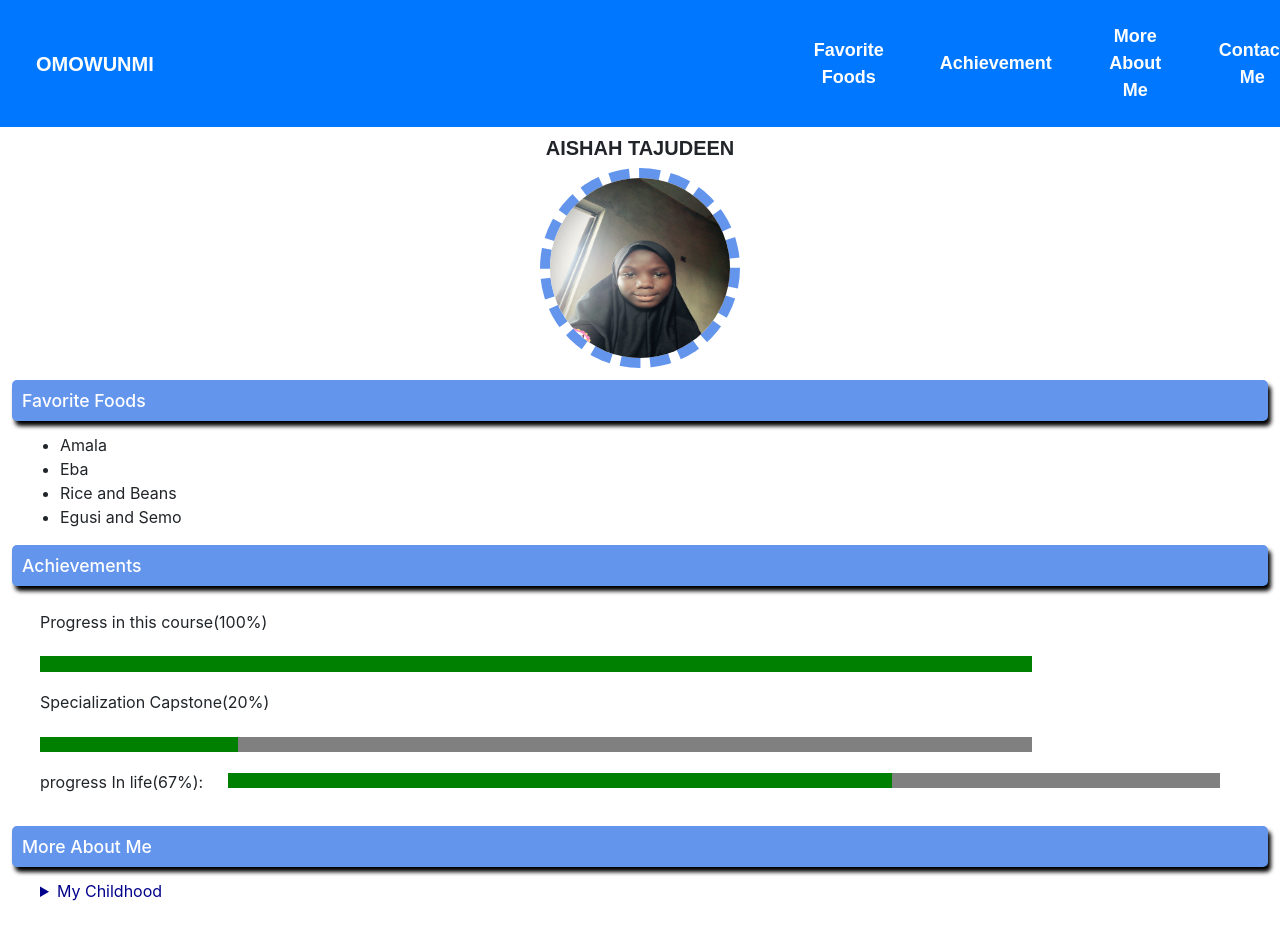
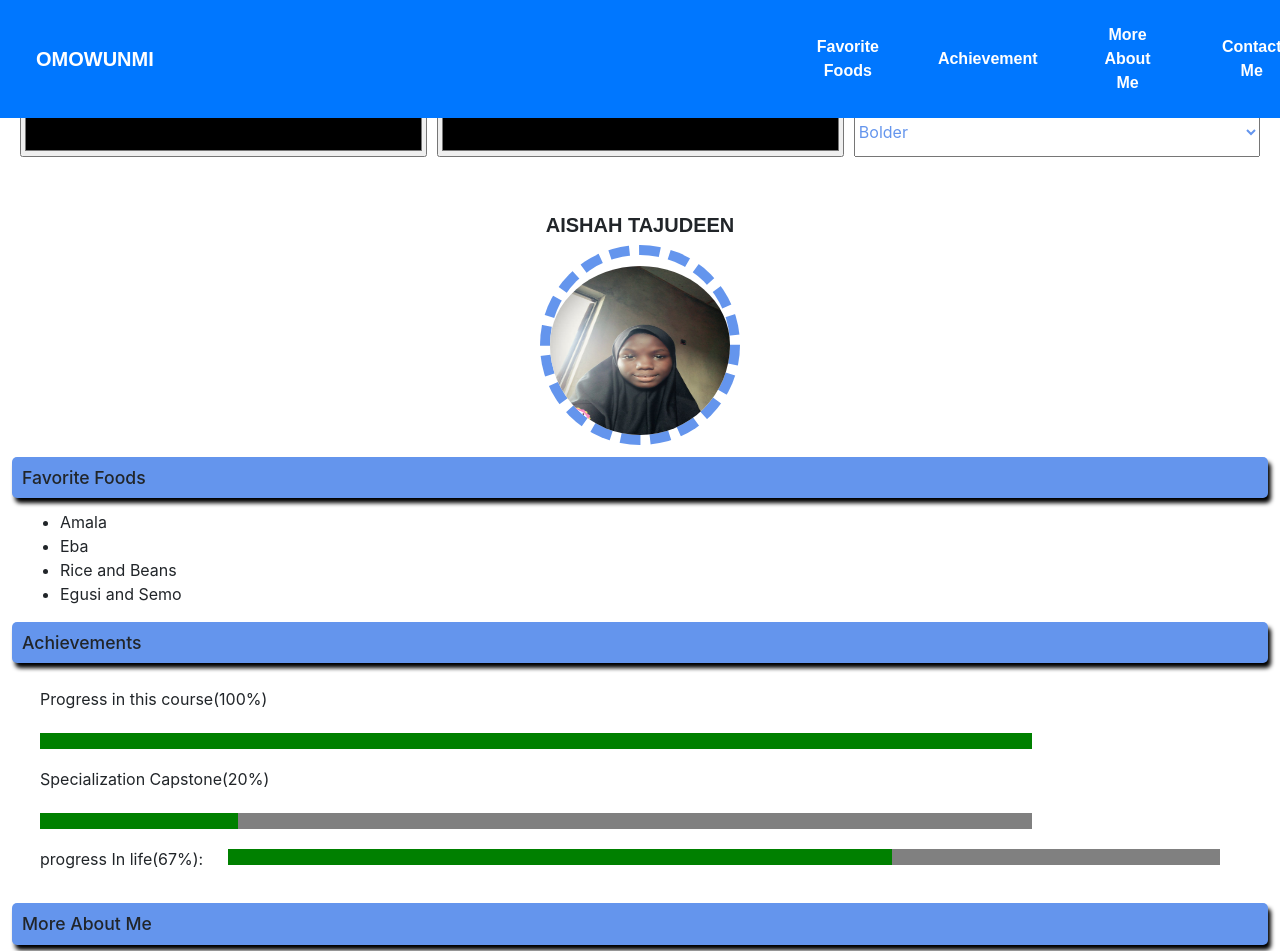
Before and after one commit to isiakaabd/client, a plain HTML site: page index.html in a window 1280 px wide. Shown: the top 951 px of the page. Before the commit the page ends 903 px from the top, so only its background shows below. Drawn offline with nearby package versions, Linux system fonts and the light colour scheme.

Commit message:
color pallete added

```diff
--- a/index.html
+++ b/index.html
@@ -12,7 +12,7 @@
     <title>My Profile</title>
 </head>
 
-<body>
+<body id="body">
     <style>
         * {
             box-sizing: border-box;
@@ -79,6 +79,11 @@
 
         progress[value] {
             color: coral;
+            background-color: yellow;
+        }
+
+        progress[min] {
+            background-color: wheat
         }
 
         progress {
@@ -126,7 +131,7 @@
             nav a {
                 text-decoration: none;
                 font-family: sans-serif;
-                font-size: 18px;
+                font-size: 16px;
                 padding: 18px 20px;
                 text-align: center;
                 color: #fff;
@@ -147,7 +152,7 @@
                 background: cornflowerblue;
                 padding: 10px;
                 border-radius: 5px;
-                color: #fff;
+                color: inherit;
                 box-shadow: 3px 5px 4px black;
             }
             marquee {
@@ -168,15 +173,20 @@
                 width: 200px;
                 display: flex;
                 margin: auto;
+                padding-top: 11px;
             }
             img:hover {
                 transition: all 2s ease-in-out;
                 transform: scale(1.1);
             }
+            .color {
+                position: relative;
+                top: 80px;
+            }
         }
     </style>
     <!-- <div id="main" style=" box-sizing:   border-box; display:  flex; align-items:center; justify-content: center; "> -->
-    <div id="container">
+    <div id="container" style="">
         <div>
 
 
@@ -184,7 +194,7 @@
 
             <nav class="navbar navbar-expand-md  navbar-dark fixed-top align-content-center  ">
                 <!-- Brand -->
-                <a class="navbar-brand" href="#">OMOWUNMI</a>
+                <a class="navbar-brand navbar-dark" href="#">OMOWUNMI</a>
 
                 <!-- Toggler/collapsibe Button -->
                 <button class="navbar-toggler bg-dark" type="button" data-toggle="collapse" data-target="#collapsibleNavbar">
@@ -194,24 +204,38 @@
                 <!-- Navbar links -->
                 <div class="collapse navbar-collapse " id="collapsibleNavbar">
                     <ul class="navbar-nav align-items-center" id="changeWidth">
-                        <a class="nav-link " href="#favorite food">Favorite Foods</a>
+                        <a class="nav-link " href="#favoritfood">Favorite Foods</a>
 
 
                         <a class="nav-link" href="#achievement">Achievement</a>
 
-                        <a class="nav-link" href="#More About Me">More About Me</a>
+                        <a class="nav-link" href="#MoreAboutMe">More About Me</a>
 
                         <a class="nav-link" href="tel:+08101273434">Contact Me</a>
 
                     </ul>
                 </div>
             </nav>
+            <h4 style="font-size: 16px;font-family: sans-serif;text-align: left;color: cornflowerblue;position: relative;top: 80px;">Please select your choice of Color and Font size</h4>
+
+            <div style="display: flex; gap:10px ;margin:0 20px">
+                <input onblur="colorSelect()" class="color" style="height:50px; width: 40%; " type="color" name="color" id="colortype">
+                <input onblur="colormainSelect()" class="color" style="height:50px; width: 40%; " type="color" name="color" id="colortypes">
 
 
-            <marquee style="font-size: 20px; color: darkblue;"> Welcome to My Page</marquee>
-            <h1 id="name" style="font-family: sans-serif;font-weight: 900;">AISHAH TAJUDEEN</h1>
-            <img src="aisha.jpeg" style=" width:200px; height: 200px; border-radius: 50%; align-items: center;border:10px dashed cornflowerblue" alt=" myself ">
-            <h2 style="text-align:left ;display: flex" id="favorite food ">Favorite Foods</h2>
+                <select onblur="fontSizes()" style="color: cornflowerblue;font-size: 16px; position: relative; height:50px; width: 40%;top: 80px;" id="selects">
+                <option value="25px ">Bolder</option>
+                <option value="20px ">Bold</option>
+                <option value="16px ">Normal</option>
+                <option value="12px ">Small</option>
+                <option value="8px ">smaller</option>
+
+            </select>
+            </div>
+            <marquee style="font-size: 20px; color: darkblue; "> Welcome to My Page</marquee>
+            <h1 id="name " style="font-family: sans-serif;font-weight: 900; ">AISHAH TAJUDEEN</h1>
+            <img src="aisha.jpeg " style=" width:200px; height: 200px; border-radius: 50%; align-items: center;border:10px dashed cornflowerblue " alt=" myself ">
+            <h2 style="text-align:left ;display: flex " id="favoritefood ">Favorite Foods</h2>
             <ul style="margin-left: 20px; ">
                 <li>Amala</li>
                 <li>Eba</li>
@@ -219,25 +243,25 @@
                 <li>Egusi and Semo</li>
 
             </ul>
-            <h2 id="achievement ">Achievements</h2>
-            <div class="progress-box ">
+            <h2 id="achievement">Achievements</h2>
+            <section class="progress-box  ">
                 <div>
                     <label for="course "> Progress in this course(100%)</label>
-                    <progress style="width: 80%; " class=" " value="100" max="100 "> 100% </progress>
+                    <progress id="file" max="100" value="100"> 100% </progress>
                 </div>
                 <div>
                     <label for="Specialization Capstone "> Specialization  Capstone(20%)</label>
-                    <progress class="course " value="20" max="100"> 20% </progress>
+                    <progress id="file" max="100" value="20"> 20% </progress>
                 </div>
+
                 <div>
-                    <label for="Specialization Capstone "> progress In life(67%):</label>
-                    <progress class="course " value="67" style="color: red;" aria-label="67" max="100">67%</progress>
-
+                    <label for=" progress In life"> progress In life(67%):</label>
+                    <progress id="file" max="100" value="67"> 67% </progress>
                 </div>
-            </div>
-            <h2>More About Me</h2>
+            </section>
+            <h2 id="MoreAboutMe">More About Me</h2>
             <details>
-                <summary style="color: darkblue; font-size:1rem; width: 150px; ">My Childhood</summary>
+                <summary style="color: inherit; font-size:1rem; width: 150px; ">My Childhood</summary>
                 <p style="text-align: left; margin-right: 5px; ">Lorem ipsum dolor sit, amet consectetur adipisicing elit. Sit culpa minima voluptatem sed tenetur non quia quod neque! Nemo ad minima provident quod perferendis labore, corporis quaerat error quisquam necessitatibus et tempora, neque similique
                     aspernatur deserunt iusto aperiam sed, obcaecati ratione recusandae! Aliquam laboriosam aspernatur natus repudiandae reprehenderit in voluptatem?
                 </p>
@@ -246,6 +270,35 @@
 
         </div>
     </div>
+
+    <script>
+        // page = document.getElementByTagName("* ")
+        var pages = document.querySelector("*",
+            "h2 ")
+        var page = document.getElementById("body")
+        pages = pages.parentNode
+
+
+        function colorSelect() {
+
+            selectColor = document.getElementById("colortype").value
+            page.style.backgroundColor = selectColor;
+
+
+        }
+
+        function colormainSelect() {
+            selectColors = document.getElementById("colortypes").value
+            page.style.color = selectColors;
+        }
+
+        function fontSizes() {
+            selectFont = document.getElementById("selects").value
+
+            page.style.fontSize = selectFont
+
+        }
+    </script>
 
 
     <!-- Optional JavaScript -->
```
